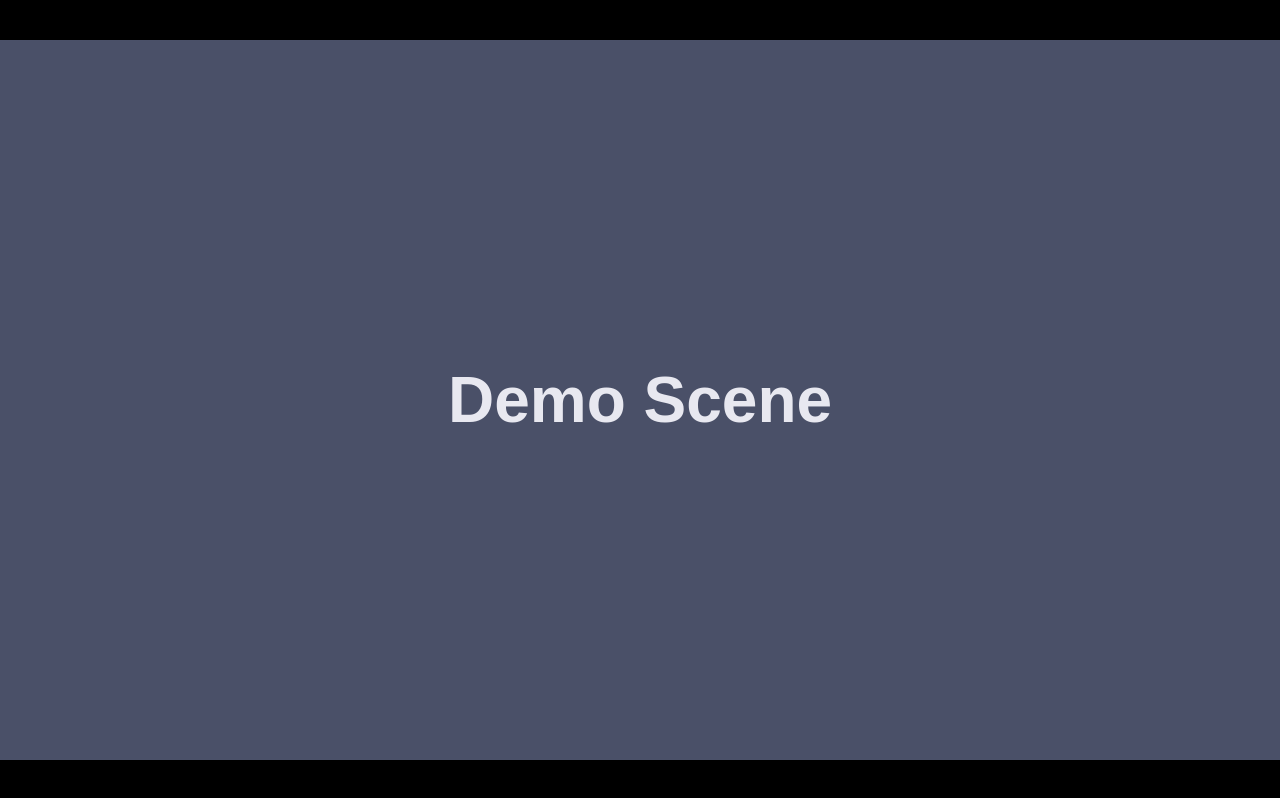
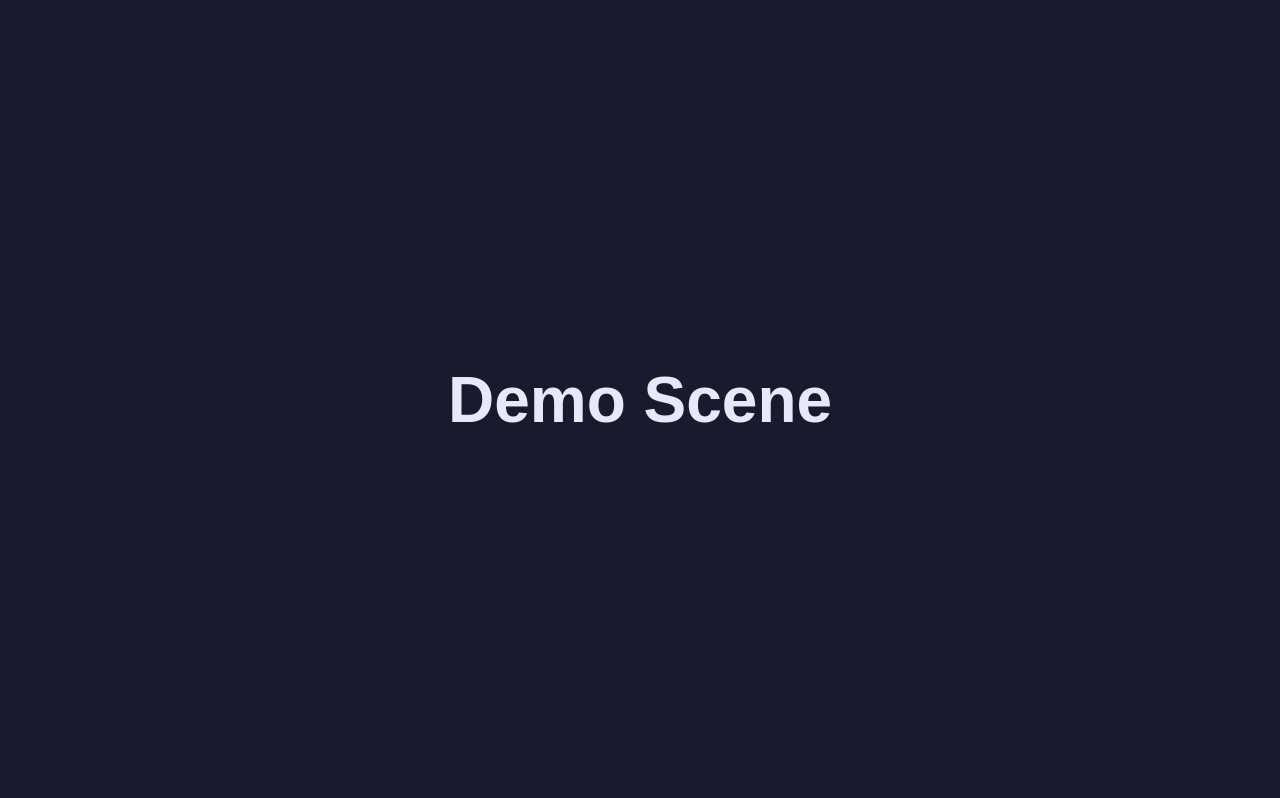
Before and after one commit to ShawnMcCool/talk-framework, a website built with Vite: page index.html in a window 1280 px wide. Built offline with nearby package versions, Linux system fonts and the light colour scheme.

Commit message:
Replace color palette with visualizer-derived deep navy theme

```diff
--- /dev/null
+++ b/docs/superpowers/specs/2026-04-13-color-palette-replacement-design.md
@@ -0,0 +1,51 @@
+# Color Palette Replacement
+
+Replace the current washed-out beam-talk palette with the deeper, more saturated color language from the media-centaur visualizer.
+
+## Context
+
+The current palette (`src/shared/colors.js`) uses warm gray-purples that look washed out and unattractive. The media-centaur code visualizer (`~/src/media-centaur/backend/tmp/visualizer.html`) uses a deep navy base with saturated blue/cyan/orange accents that look much better — especially for a presentation projected onto a wall at distance.
+
+## New Palette
+
+| Key | Old | New | Source |
+|-----|-----|-----|--------|
+| `bg` | `#4a5068` | `#1a1a2e` | Visualizer body background |
+| `bgDark` | `#383d52` | `#141428` | Visualizer panel bg `rgba(20,20,40)` |
+| `bgDarker` | `#2d3142` | `#0f0f1e` | Deeper step below panel bg |
+| `text` | `#e8e8f0` | `#e8e8f8` | Visualizer primary text |
+| `textMuted` | `#9a9cb8` | `#99aacc` | Visualizer secondary text |
+| `accent` | `#5fb4a2` | `#aaccff` | Visualizer active/accent blue |
+| `accentWarm` | `#f2b866` | `#ff9944` | Visualizer animation highlight |
+| `accentOrange` | `#e8915a` | `#ff8844` | Visualizer outgoing edge color |
+| `failure` | `#e86b6b` | `#ff3366` | Visualizer violation color |
+| `beam` | `#8fa4d4` | `#44bbff` | Visualizer incoming edge cyan |
+
+## HSL Building Hues
+
+The visualizer generates building colors from 6 root hues at S:0.55 L:0.48. These are documented in a comment block in `colors.js` for future scene use but not exported as named constants yet:
+
+- Blue: 216° → `hsl(216, 55%, 48%)`
+- Teal: 162° → `hsl(162, 55%, 48%)`
+- Amber: 36° → `hsl(36, 55%, 48%)`
+- Purple: 288° → `hsl(288, 55%, 48%)`
+- Red: 0° → `hsl(0, 55%, 48%)`
+- Green: 108° → `hsl(108, 55%, 48%)`
+
+## Files to Modify
+
+1. **`src/shared/colors.js`** — replace all 10 color values, add HSL hues comment block
+2. **`index.html`** — replace hardcoded `#000` backgrounds with `#1a1a2e`
+
+## What Does NOT Change
+
+- The `applyColorVars()` function and CSS variable mechanism
+- Scene files — they import from `colors.js` and will pick up new values automatically
+- Color key names — all existing references remain valid
+
+## Verification
+
+1. Run `./dev` and open `http://localhost:3000`
+2. Confirm background is deep navy, not black or gray
+3. Navigate through demo-html and demo-three scenes — colors should match the approved palette preview
+4. No console errors
--- a/index.html
+++ b/index.html
@@ -6,7 +6,7 @@
   <title>Beam Talk</title>
   <style>
     *, *::before, *::after { box-sizing: border-box; margin: 0; padding: 0; }
-    html, body { width: 100%; height: 100%; overflow: hidden; background: #000; }
+    html, body { width: 100%; height: 100%; overflow: hidden; background: #1a1a2e; }
     :root {
       --ui-scale: 1;
       font-size: calc(16px * var(--ui-scale));
@@ -18,7 +18,7 @@
       display: flex;
       align-items: center;
       justify-content: center;
-      background: #000;
+      background: #1a1a2e;
     }
     #stage {
       position: relative;
--- a/src/shared/colors.js
+++ b/src/shared/colors.js
@@ -1,14 +1,25 @@
+// Palette derived from media-centaur code visualizer.
+// Deep navy base with saturated blue/cyan/orange accents.
+//
+// HSL building hues from the visualizer (S:0.55 L:0.48), available for future scene use:
+//   Blue:   hsl(216, 55%, 48%)
+//   Teal:   hsl(162, 55%, 48%)
+//   Amber:  hsl(36, 55%, 48%)
+//   Purple: hsl(288, 55%, 48%)
+//   Red:    hsl(0, 55%, 48%)
+//   Green:  hsl(108, 55%, 48%)
+
 export const colors = {
-  bg: '#4a5068',
-  bgDark: '#383d52',
-  bgDarker: '#2d3142',
-  text: '#e8e8f0',
-  textMuted: '#9a9cb8',
-  accent: '#5fb4a2',
-  accentWarm: '#f2b866',
-  accentOrange: '#e8915a',
-  failure: '#e86b6b',
-  beam: '#8fa4d4',
+  bg: '#1a1a2e',
+  bgDark: '#141428',
+  bgDarker: '#0f0f1e',
+  text: '#e8e8f8',
+  textMuted: '#99aacc',
+  accent: '#aaccff',
+  accentWarm: '#ff9944',
+  accentOrange: '#ff8844',
+  failure: '#ff3366',
+  beam: '#44bbff',
 };
 
 export function applyColorVars(el) {
```
